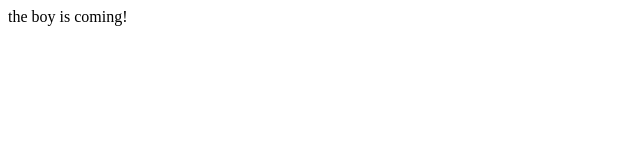
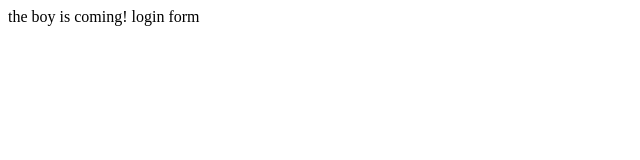
Before and after one commit to temmytayor28/my-night, a plain HTML site: page index.html in a window 1280 px wide. Shown: the full height of the page, 0-640 px from the left. Drawn offline with Linux system fonts and the light colour scheme.

Commit message:
login form

```diff
--- /dev/null
+++ b/dir 2/app2.js
@@ -0,0 +1 @@
+console.log('helloi')
--- a/index.html
+++ b/index.html
@@ -4,5 +4,6 @@
     </head>
     <body>
         the boy is coming!
+        login form
     </body>
 </html>
```
Also changed, not shown: login.html (added, +1 -0 lines), log.txt (added).
